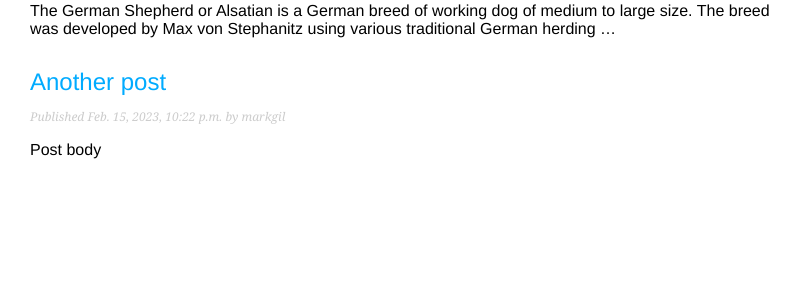
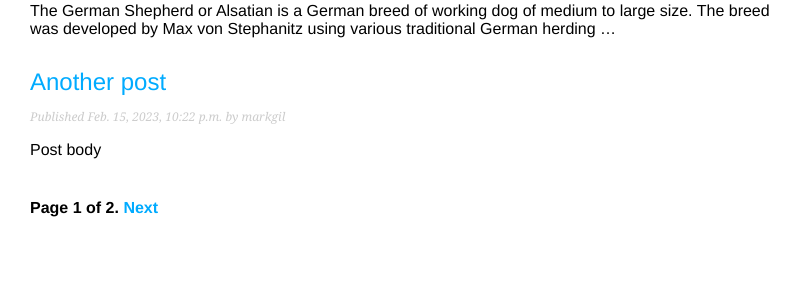
Before and after one commit to marked-gil/django4-blog-app, a Django app: page /blog/ in a window 1280 px wide. Shown: the part 291-591 px from the top of the page, without its empty margins (0-802 px from the left). Run offline with Django 4.2, Linux system fonts and the light colour scheme; data comes from the database, SQL or seed files in the repository; both versions use the stored data as it was after the commit.

Commit message:
Add pagination

```diff
--- a/mysite/blog/templates/blog/post/list.html
+++ b/mysite/blog/templates/blog/post/list.html
@@ -26,4 +26,8 @@
         {{ post.body|truncatewords:30|linebreaks }}
     {% endfor %}
 
+    <!-- 'include' template tag loads given template -->
+    <!-- 'with' - to pass additional context variables to template -->
+    {% include "pagination.html" with page=posts %}
+
 {% endblock %}
--- /dev/null
+++ b/mysite/blog/templates/pagination.html
@@ -0,0 +1,24 @@
+<!-- General pagination template -->
+<!--
+    The template expects to have a 'Page object' in the context to render
+    the previous and next links, & to display the current page & total pages
+    of results.
+-->
+
+<div class="pagination">
+    <span class="step-links">
+
+        {% if page.has_previous %}
+        <a href="?page={{ page.previous_page_number }}">Previous</a>
+        {% endif %}
+
+        <span class="current">
+            Page {{ page.number }} of {{ page.paginator.num_pages }}.
+        </span>
+
+        {% if page.has_next %}
+            <a href="?page={{ page.next_page_number }}">Next</a>
+        {% endif %}
+
+    </span>
+</div>
```
Also changed, not shown: mysite/db.sqlite3.
